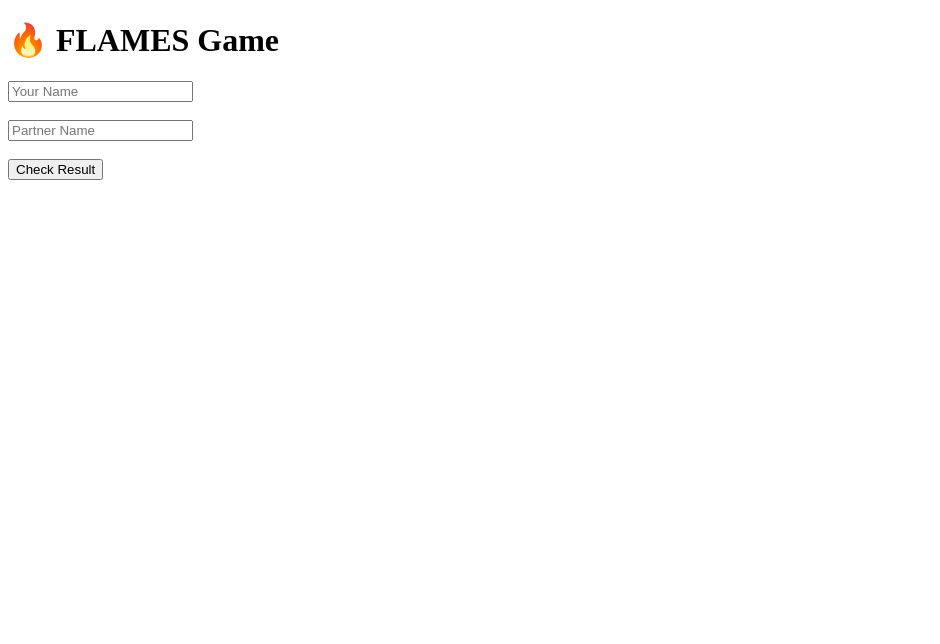
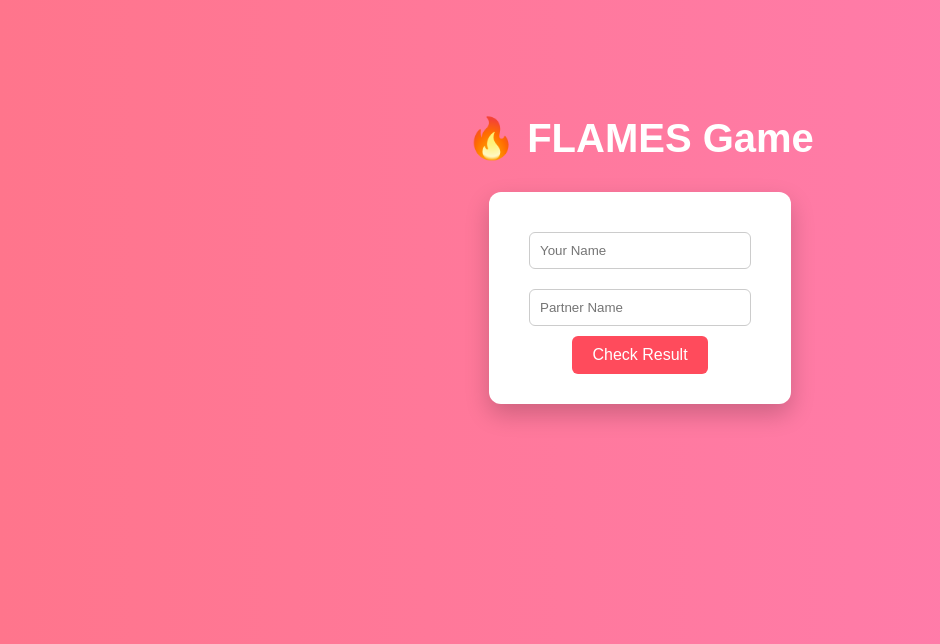
Before and after one commit to ashok8501/Flames, a Python web app: template templates/index.html in a window 1280 px wide. Shown: the top 644 px of the page, without its empty margins (0-940 px from the left). Run offline with Jinja, Linux system fonts and the light colour scheme; the template is opened without the code that fills it, so the values that code supplies are empty.

Commit message:
updated UI styling for flames app

```diff
--- a/templates/index.html
+++ b/templates/index.html
@@ -2,15 +2,65 @@
 <html>
 <head>
     <title>FLAMES Game</title>
+
+    <style>
+        body {
+            font-family: Arial, sans-serif;
+            background: linear-gradient(to right, #ff758c, #ff7eb3);
+            text-align: center;
+            padding-top: 80px;
+            color: white;
+        }
+
+        h1 {
+            font-size: 40px;
+            margin-bottom: 30px;
+        }
+
+        form {
+            background: white;
+            padding: 30px;
+            border-radius: 12px;
+            display: inline-block;
+            color: black;
+            box-shadow: 0 10px 25px rgba(0,0,0,0.2);
+        }
+
+        input {
+            padding: 10px;
+            width: 200px;
+            margin: 10px;
+            border-radius: 6px;
+            border: 1px solid #ccc;
+        }
+
+        button {
+            padding: 10px 20px;
+            background: #ff4b5c;
+            border: none;
+            color: white;
+            border-radius: 6px;
+            cursor: pointer;
+            font-size: 16px;
+        }
+
+        button:hover {
+            background: #e63b4c;
+        }
+
+        h2 {
+            margin-top: 20px;
+            color: yellow;
+        }
+    </style>
 </head>
+
 <body>
     <h1>🔥 FLAMES Game</h1>
 
     <form action="/submit" method="post">
-        <input type="text" name="name1" placeholder="Your Name" required>
-        <br><br>
-        <input type="text" name="name2" placeholder="Partner Name" required>
-        <br><br>
+        <input type="text" name="name1" placeholder="Your Name" required><br>
+        <input type="text" name="name2" placeholder="Partner Name" required><br>
         <button type="submit">Check Result</button>
     </form>
 
```
